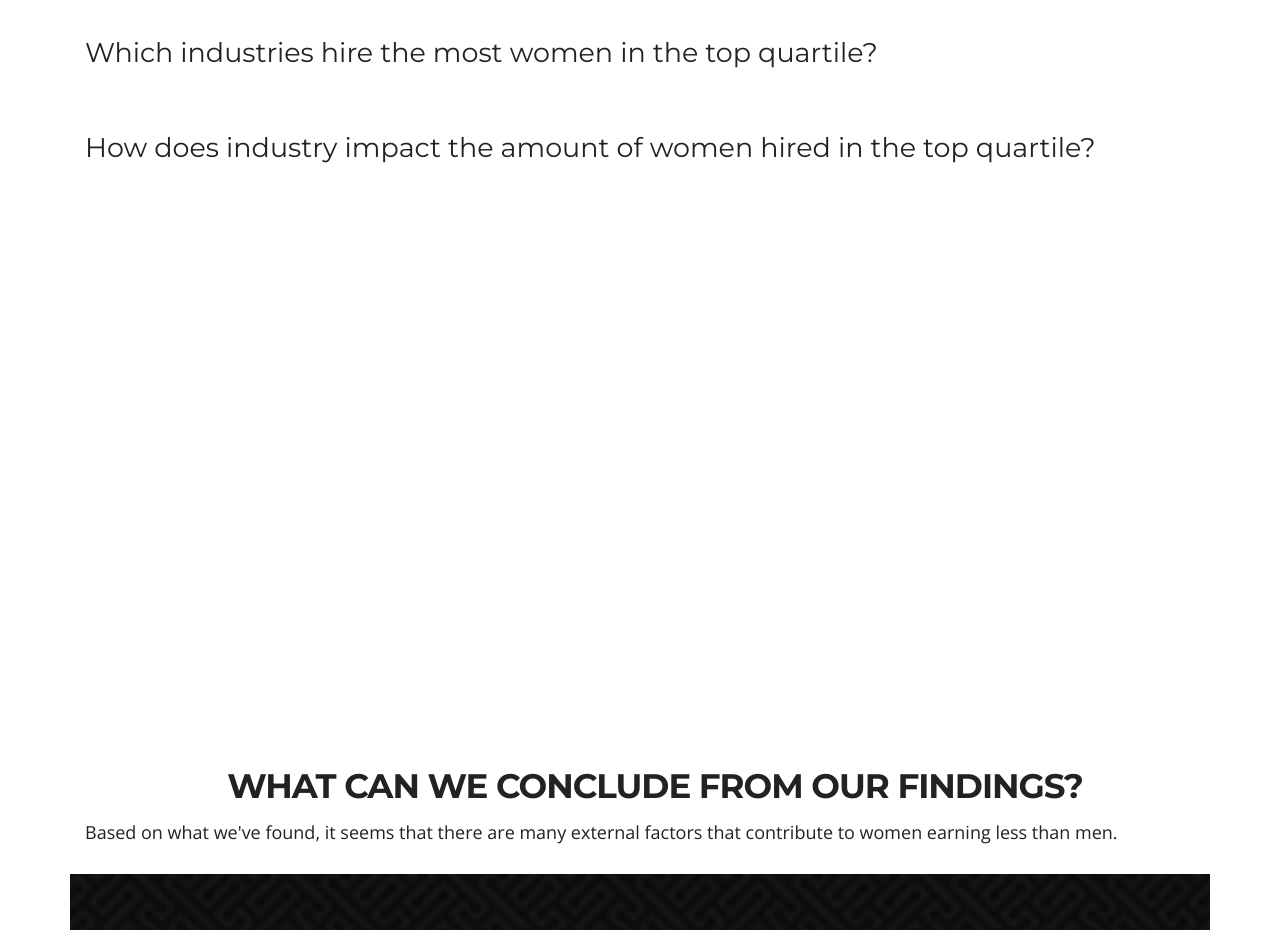
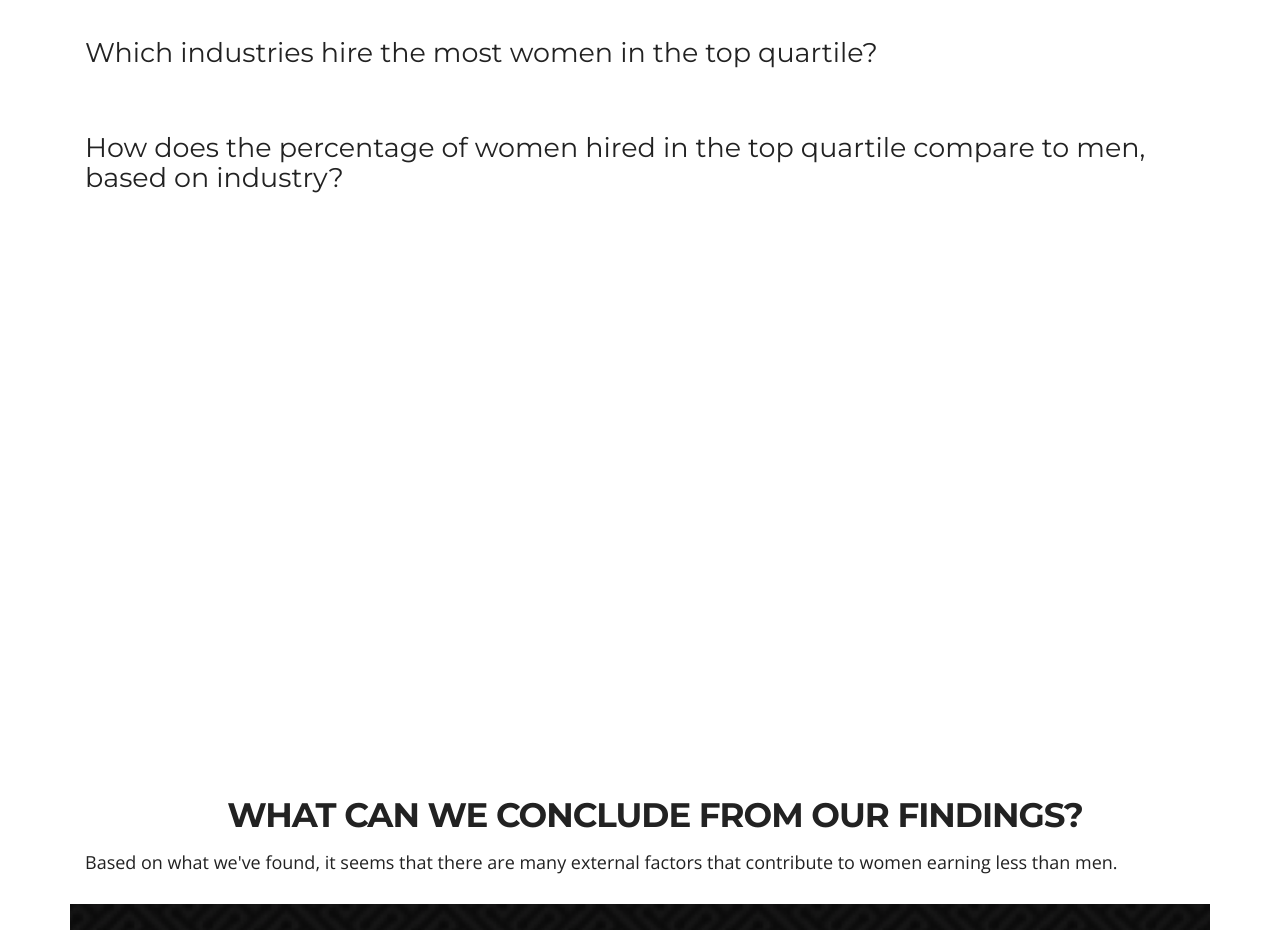
Before and after one commit to sarahchou/GenderPayGap, a plain HTML site: page index.html in a window 1280 px wide. Shown: the part 1500-2430 px from the top of the page. Drawn offline with nearby package versions, Linux system fonts and the light colour scheme; files whose address does not match are found by name.

Commit message:
changing the wording of the question

```diff
--- a/index.html
+++ b/index.html
@@ -73,7 +73,7 @@
 
 			<section class="question" id="howDo">
 				<div class="container">
-					<h3>How does industry impact the amount of women hired in the top quartile?</h3>
+					<h3>How does the percentage of women hired in the top quartile compare to men, based on industry?</h3>
 					<script type='text/javascript' src='https://us-east-1.online.tableau.com/javascripts/api/viz_v1.js'></script><div class='tableauPlaceholder' style='width: 60px; height: 600px;'>
 						<object class='tableauViz' width='1000' height='900' style='display:none;'><param name='host_url' value='https%3A%2F%2Fus-east-1.online.tableau.com%2F' />
 							<param name='embed_code_version' value='3' />
```
